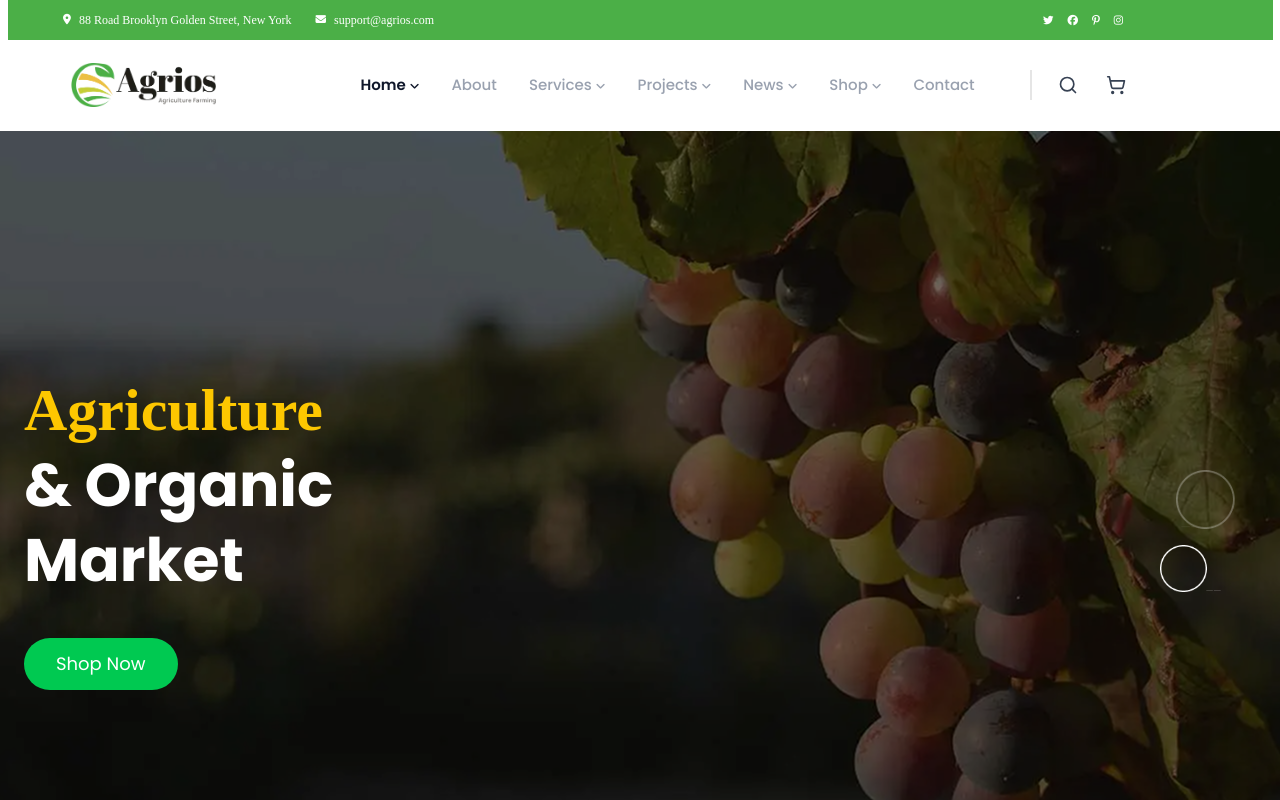
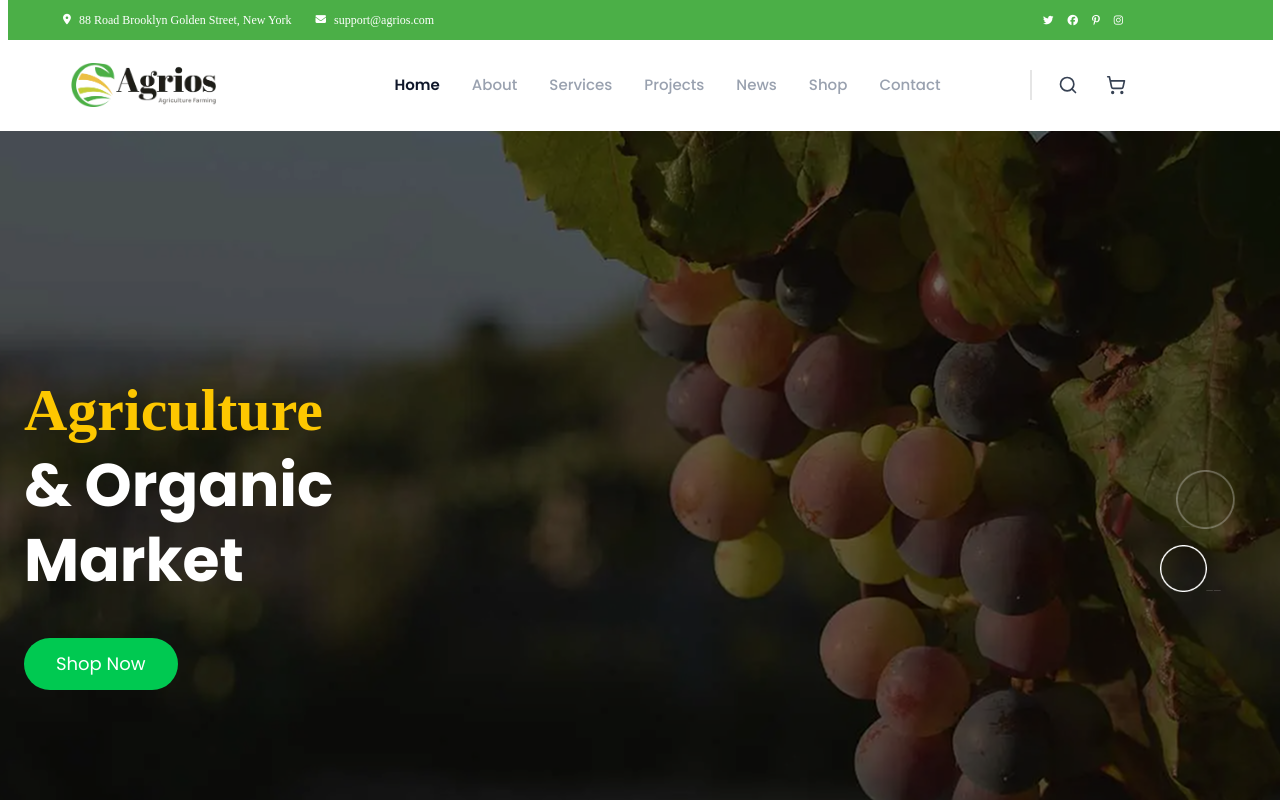
Before and after one commit to pentasoftwareconsultancy/Agriculture, a React (Vite) app in the folder Agri/: page / in a window 1280 px wide. Shown: the top 800 px of the page. Built offline with nearby package versions, Linux system fonts and the light colour scheme.

Commit message:
removed dropdown icons

```diff
--- a/Agri/src/components/navbar/Navbar.jsx
+++ b/Agri/src/components/navbar/Navbar.jsx
@@ -105,7 +105,6 @@ const Navbar = () => {
                   }
                 >
                   Home
-                  <i className="fa-solid fa-angle-down text-[11px] translate-y-[1px]" />
                 </NavLink>
               </li>
 
@@ -138,7 +137,6 @@ const Navbar = () => {
                   }
                 >
                   Services
-                  <i className="fa-solid fa-angle-down text-[11px] translate-y-[1px]" />
                 </NavLink>
               </li>
 
@@ -155,7 +153,6 @@ const Navbar = () => {
                   }
                 >
                   Projects
-                  <i className="fa-solid fa-angle-down text-[11px] translate-y-[1px]" />
                 </NavLink>
               </li>
 
@@ -172,7 +169,6 @@ const Navbar = () => {
                   }
                 >
                   News
-                  <i className="fa-solid fa-angle-down text-[11px] translate-y-[1px]" />
                 </NavLink>
               </li>
 
@@ -189,7 +185,6 @@ const Navbar = () => {
                   }
                 >
                   Shop
-                  <i className="fa-solid fa-angle-down text-[11px] translate-y-[1px]" />
                 </NavLink>
               </li>
 
```
